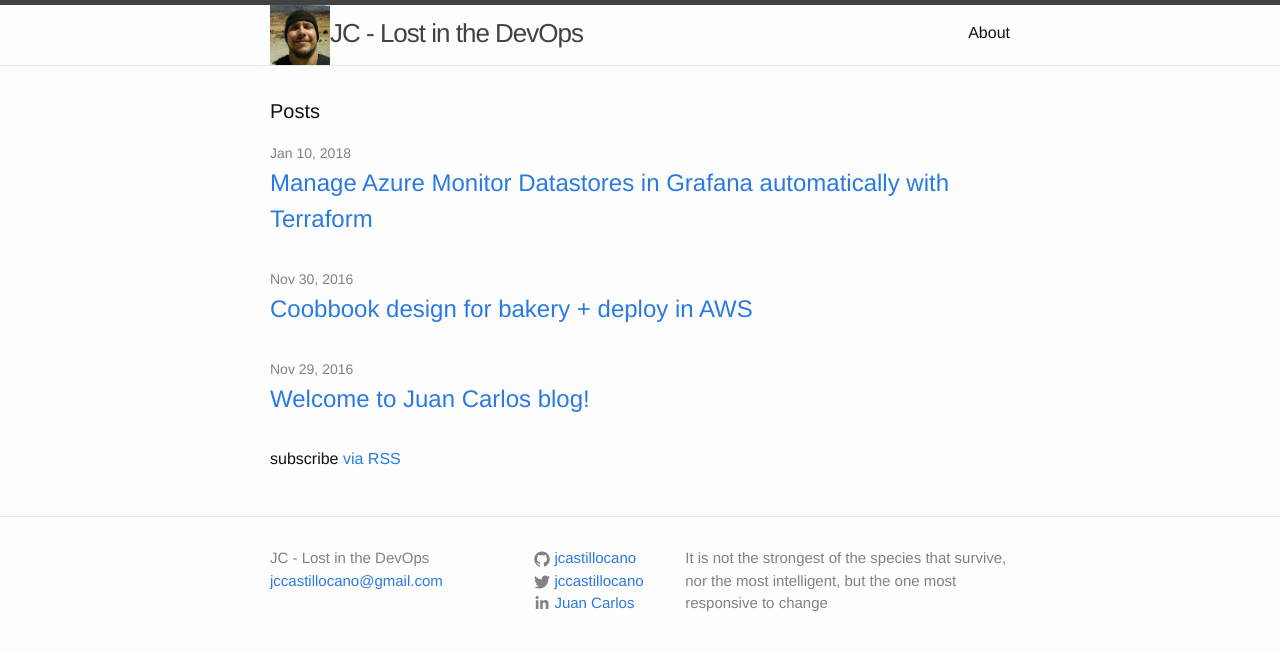
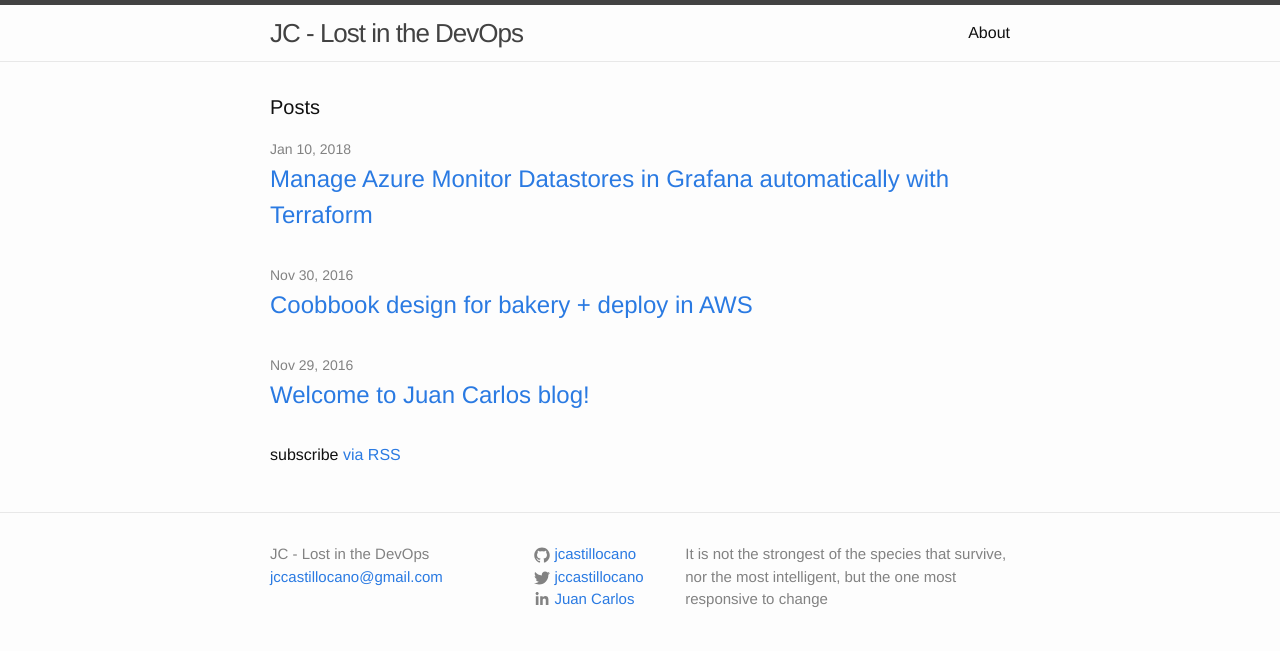
Before and after one commit to jcastillocano/jcastillocano.github.io, a Jekyll site: the page built from index.html, in a window 1280 px wide. Shown: the top 651 px of the page. Built offline with Jekyll 4.4.1, drawn with Linux system fonts in a browser that asks for light colours.

Commit message:
Remove picture from header

```diff
--- a/_includes/header.html
+++ b/_includes/header.html
@@ -2,7 +2,6 @@
 
   <div class="wrapper">
 
-    <a class="site-title" href="{{ site.baseurl }}/"><img src='/teide.jpg' width=60x high=60x></a>
     <a class="site-title" href="{{ site.baseurl }}/">{{ site.title }}</a>
 
     <nav class="site-nav">
```
